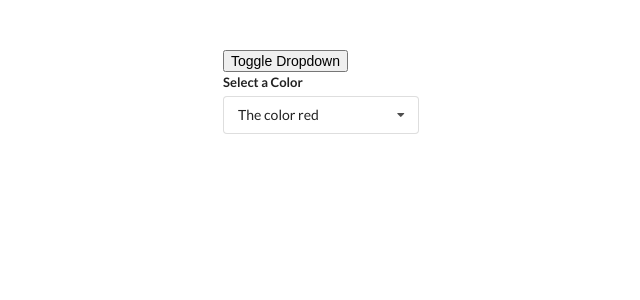
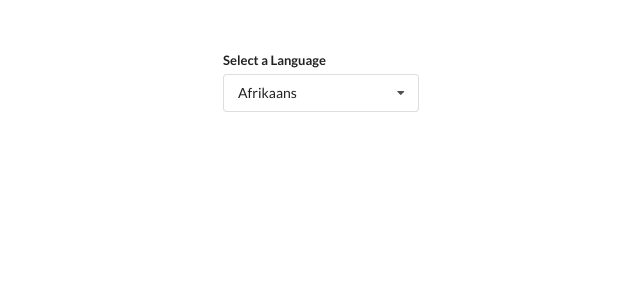
Before and after one commit to Brian-KK/Widgets-app-React, a React (Create React App) app: page / in a window 1280 px wide. Shown: the top 300 px of the page, without its empty margins (319-959 px from the left). Built offline with nearby package versions, Linux system fonts and the light colour scheme.

Commit message:
Initial Translate compononent added

```diff
--- a/src/App.js
+++ b/src/App.js
@@ -2,6 +2,7 @@
 import Accordion from './components/Accordion';
 import Search from './components/Search';
 import Dropdown from './components/Dropdown';
+import Translate from './components/Translate';
 import './index.css';
 
 const items = [
@@ -35,21 +36,9 @@
 ];
 
 const App = () => {
-	const [selected, setSelected] = useState(options[0]);
-	const [showDropdown, setShowDropdown] = useState(true);
-
 	return (
 		<div className='container'>
-			<button onClick={() => setShowDropdown(!showDropdown)}>
-				Toggle Dropdown
-			</button>
-			{showDropdown ? (
-				<Dropdown
-					options={options}
-					onSelectedChange={setSelected}
-					selected={selected}
-				/>
-			) : null}
+			<Translate />
 		</div>
 	);
 };
--- a/src/components/Dropdown.js
+++ b/src/components/Dropdown.js
@@ -1,6 +1,6 @@
 import React, { useState, useEffect, useRef } from 'react';
 
-const Dropdown = ({ options, selected, onSelectedChange }) => {
+const Dropdown = ({ label, options, selected, onSelectedChange }) => {
 	const [open, setOpen] = useState(false);
 
 	const ref = useRef();
@@ -37,7 +37,7 @@
 	return (
 		<div ref={ref} className='ui form'>
 			<div className='field'>
-				<label className='label'>Select a Color</label>
+				<label className='label'>{label}</label>
 				<div
 					onClick={() => setOpen(!open)}
 					className={`ui selection dropdown ${open ? 'visible active' : ''}`}>
--- /dev/null
+++ b/src/components/Translate.js
@@ -0,0 +1,34 @@
+import React, { useState } from 'react';
+import Dropdown from './Dropdown';
+
+const options = [
+	{
+		label: 'Afrikaans',
+		value: 'af',
+	},
+	{
+		label: 'Arabic',
+		value: 'ar',
+	},
+	{
+		label: 'Hindi',
+		value: 'hi',
+	},
+];
+
+const Translate = () => {
+	const [language, setLanguage] = useState(options[0]);
+
+	return (
+		<div>
+			<Dropdown
+				options={options}
+				selected={language}
+				onSelectedChange={setLanguage}
+				label='Select a Language'
+			/>
+		</div>
+	);
+};
+
+export default Translate;
```
